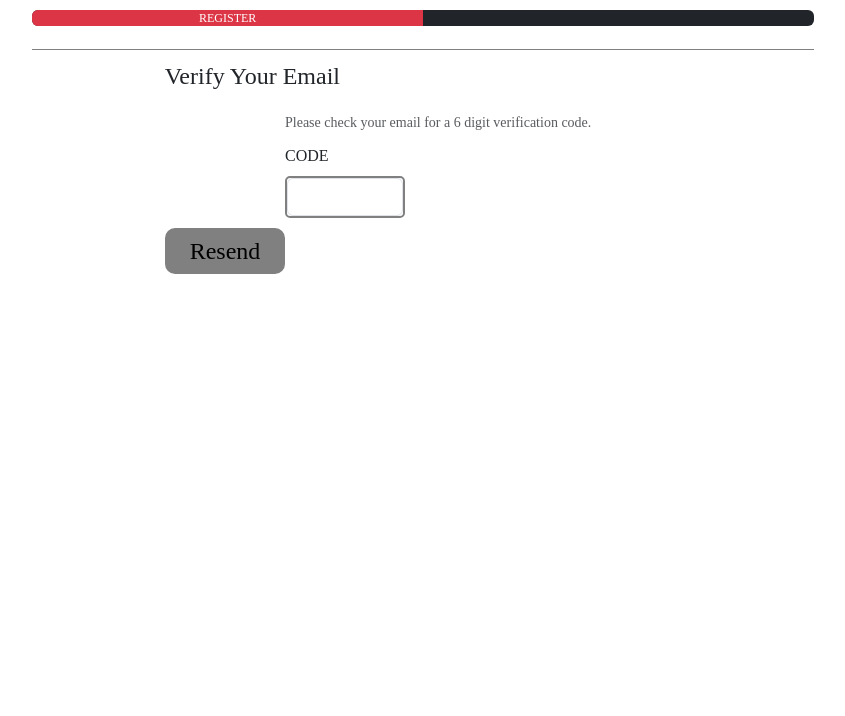
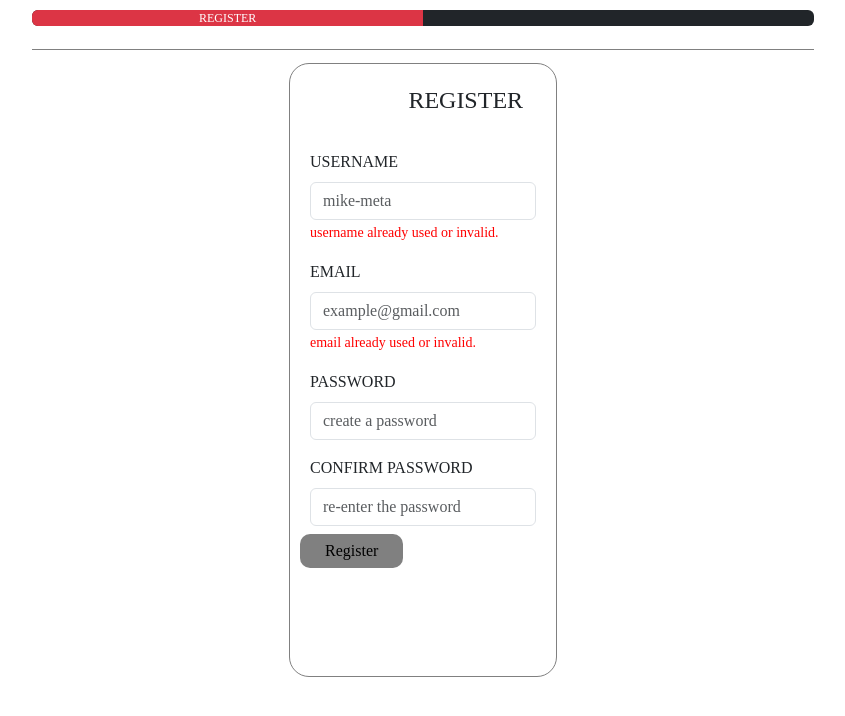
Before and after one commit to Red-stevo/E-LearningHub, a React (Vite) app in the folder student-learning-assistant/: page /student-assistant/register in a window 1280 px wide. Shown: the top 716 px of the page, without its empty margins (217-1062 px from the left). Built offline with nearby package versions, Linux system fonts and the light colour scheme; no server answers.

Commit message:
Commit message >>>>> optimized the styles <<<<<

```diff
--- a/student-learning-assistant/src/AppPages/RoutedPages/RegistrationPage.jsx
+++ b/student-learning-assistant/src/AppPages/RoutedPages/RegistrationPage.jsx
@@ -9,13 +9,12 @@ import './../Styles/RegistrationPage.css'
 export const RegistrationPage = () => {
     const [register] = useState(50);
     const [verify, setVerify] = useState(0);
-    const [registrationPage, setRegistrationPage] = useState(false
-    );
-    const [verifyEmail, setVerifyEmail] = useState(true);
+    const [registrationPage, setRegistrationPage] = useState(true);
+    const [verifyEmail, setVerifyEmail] = useState(false);
 
 
     return(
-        <Container fluid={"xl"} >
+        <Container className={"page1"}>
             <Progress register={register} verify={verify} />
             <div className={"reg-page"}>
                 {registrationPage && <RegistrationForm
--- a/student-learning-assistant/src/AppPages/Styles/RegistrationPage.css
+++ b/student-learning-assistant/src/AppPages/Styles/RegistrationPage.css
@@ -11,7 +11,6 @@
 .reg-form, .verify-form {
     display: flex;
     justify-content: center;
-    background: rgba(255,255,255,0.2);
     margin: 4px 5px;
     padding: 4px 5px;
     width: 100%;
```
Also changed, not shown: student-learning-assistant/src/AppPages/RoutedPages/LoginPage.jsx (+5 -3 lines).
